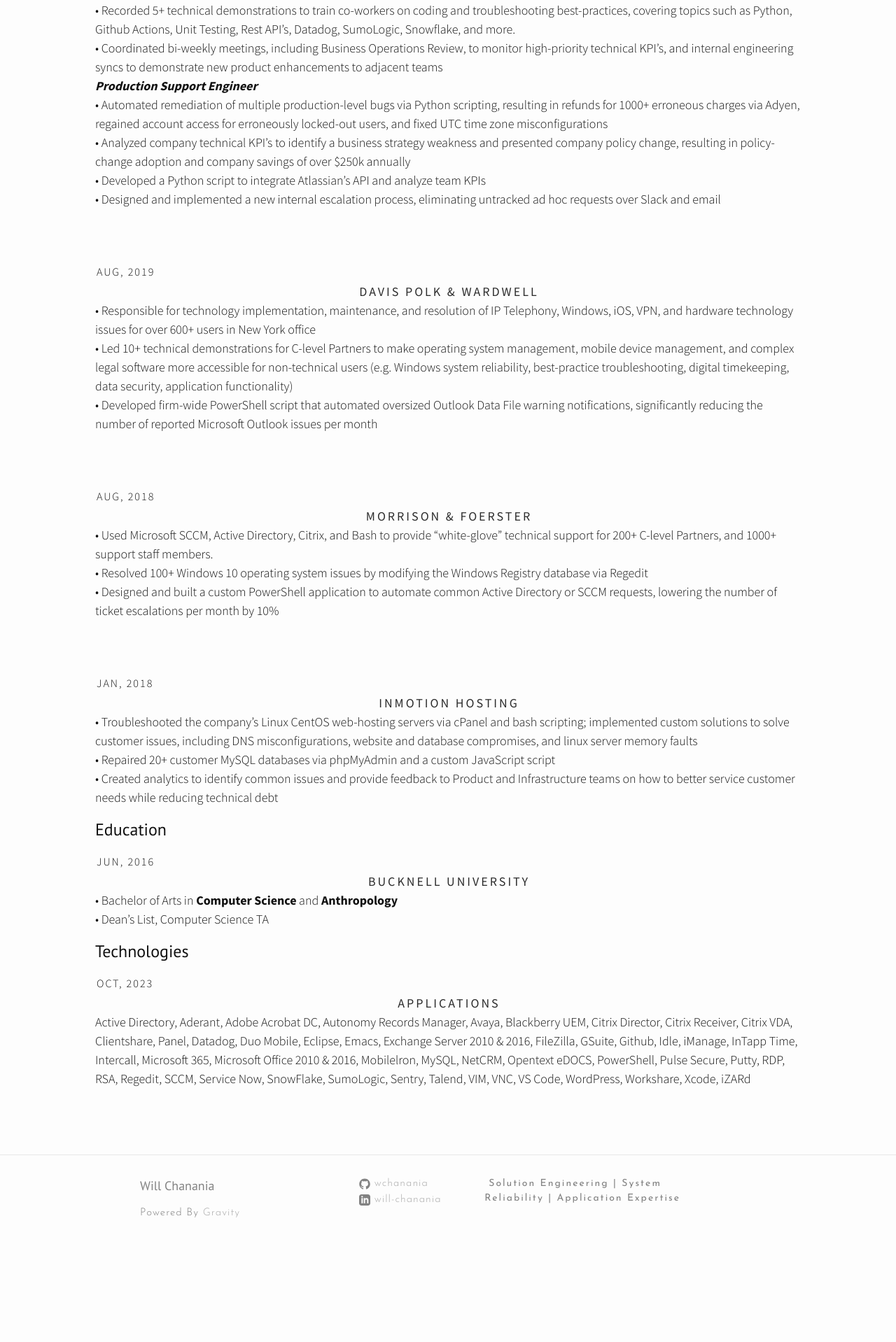
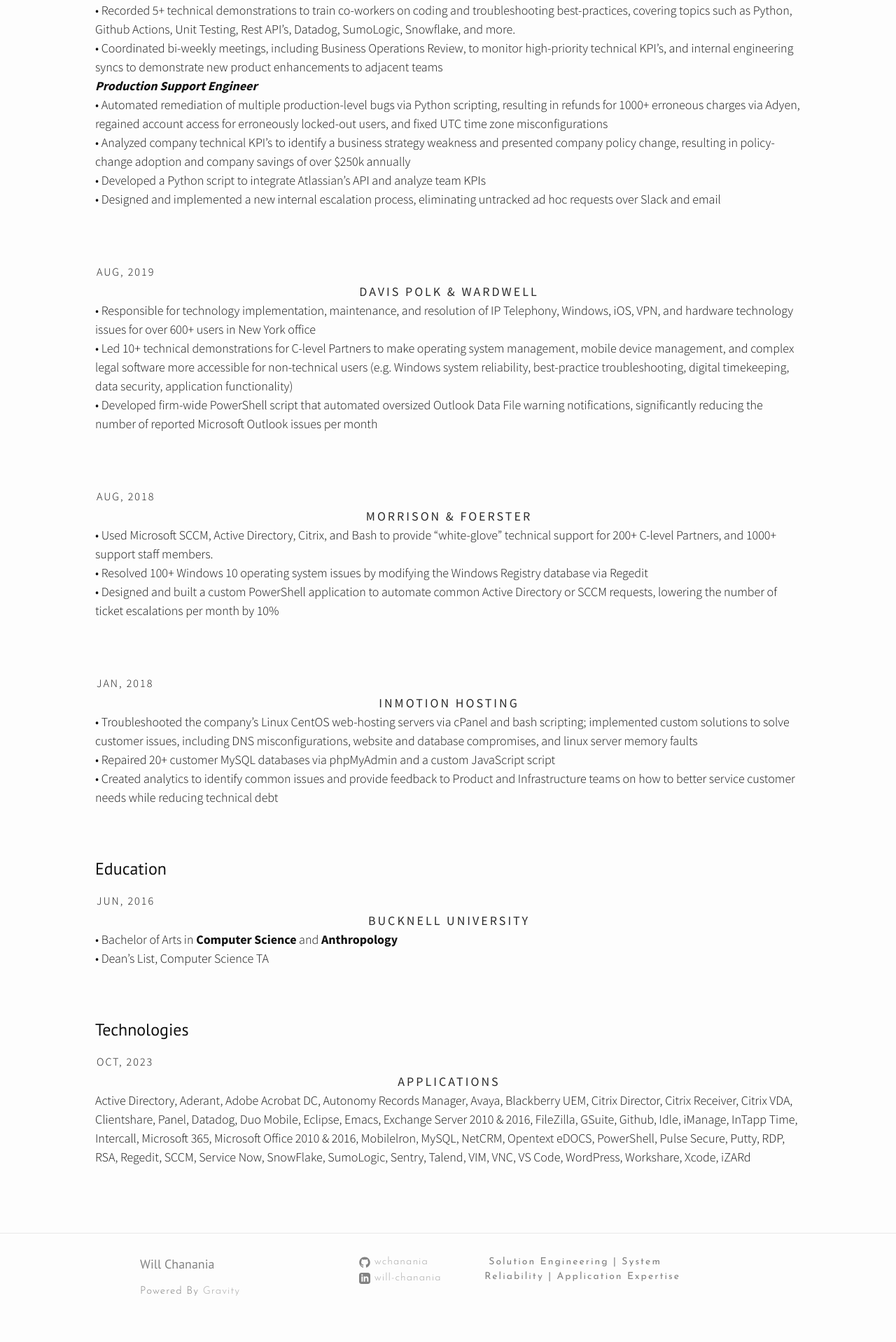
Before and after one commit to wchanania/wchanania.github.io, a Jekyll site: the page built from index.html, in a window 1280 px wide. Shown: the part 824-2742 px from the top of the page at 70% size. Built offline with Jekyll 4.4.1, drawn with Linux system fonts in a browser that asks for light colours; nearby versions of some CDN libraries; the list of posts is cut into pages by our own code; before the commit the page ends 2630 px from its top, so only the background shows below that.

Commit message:
fix typo

```diff
--- a/css/style.scss
+++ b/css/style.scss
@@ -541,8 +541,8 @@
   }
 }
 
-.post-sub-title{
-  padding: top 3.5em;
+.post-sub-title {
+  padding-top: 3.5em;
 }
 
 .postExt > p {
```
